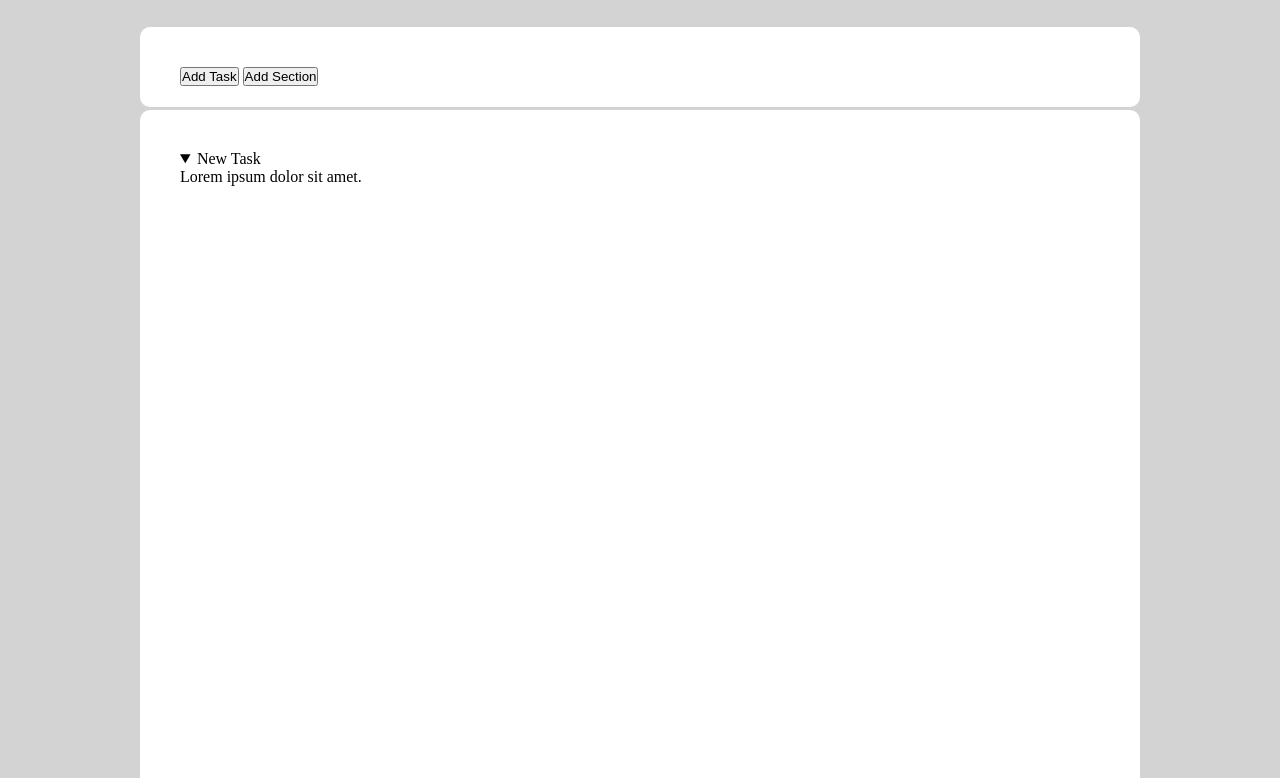
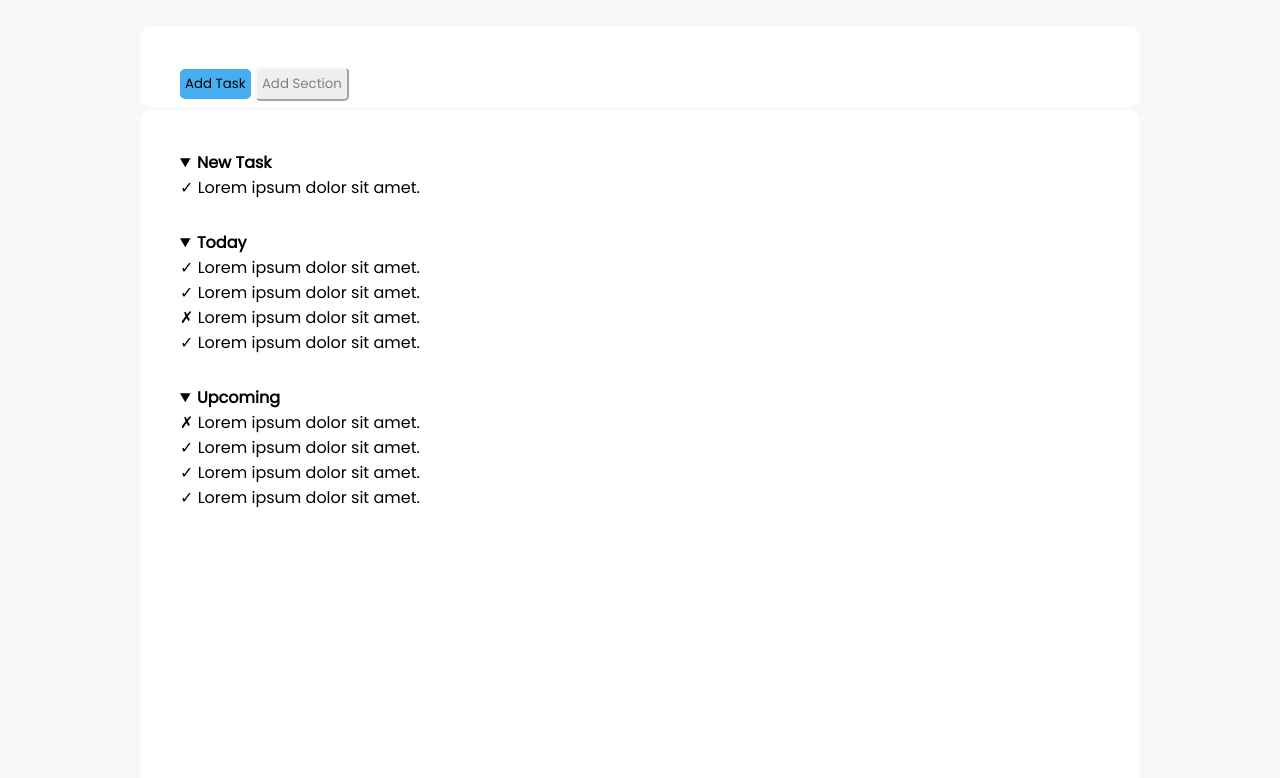
Before and after one commit to GretaFormica/html-css-toboolist, a plain HTML site: page index.html in a window 1280 px wide. Shown: the part 103-881 px from the top of the page. Drawn offline with Linux system fonts and the light colour scheme.

Commit message:
nav + css

```diff
--- a/index.html
+++ b/index.html
@@ -3,6 +3,9 @@
 <head>
     <meta charset="UTF-8">
     <title>To do list</title>
+    <link rel="preconnect" href="https://fonts.googleapis.com">
+    <link rel="preconnect" href="https://fonts.gstatic.com" crossorigin>
+    <link href="https://fonts.googleapis.com/css2?family=Poppins&display=swap" rel="stylesheet">
     <link href="./style.css" rel="stylesheet">
 </head>
 <body>
@@ -12,15 +15,45 @@
     </header>
 
     <nav class="container nav">
-        <button value="Add task">Add Task</button>
-        <button value="Add section">Add Section</button>
+        <button value="Add task" class="add task">Add Task</button>
+        <button value="Add section" class="add section">Add Section</button>
     </nav>
 
     <main class="container main">
-        <details open="false">
-            <summary>New Task</summary>
-            Lorem ipsum dolor sit amet.
-        </details>
+
+        <div class="testo alto">
+
+            <details open="false">
+                <summary><b>New Task</b></summary>
+                &check; Lorem ipsum dolor sit amet.
+            </details>
+
+        </div>
+
+        <div class="testo mezzo">
+
+            <details open="false">
+                <summary><b>Today</b></summary>
+                &check; Lorem ipsum dolor sit amet. <br>
+                &check; Lorem ipsum dolor sit amet. <br>
+                &cross; Lorem ipsum dolor sit amet. <br>
+                &check; Lorem ipsum dolor sit amet.
+            </details>
+
+        </div>
+
+        <div class="testo basso">
+
+            <details open="false">
+                <summary><b>Upcoming</b></summary>
+                &cross; Lorem ipsum dolor sit amet. <br>
+                &check; Lorem ipsum dolor sit amet. <br>
+                &check; Lorem ipsum dolor sit amet. <br>
+                &check; Lorem ipsum dolor sit amet.
+            </details>
+
+        </div>
+
 
     </main>
 
--- a/style.css
+++ b/style.css
@@ -1,11 +1,12 @@
 /* general */
 html{
-    background-color: lightgrey;
+    background-color: #f6f8f9;
 }
 *{
     margin: 0;
     padding: 0;
     box-sizing: border-box;
+    font-family: poppins;
 }
 
 /* header */
@@ -32,16 +33,44 @@ header{
     background-color: white;
     padding: 40px;
     border-radius: 10px;
+}
 
-}
+/* nav */
 
 .container.nav{
     height: 70px;
     margin-top: 30px;
 }
 
+.add{
+    box-sizing: content-box;
+    border-radius: 5px;
+    padding: 5px
+}
+
+.add.task{
+    background-color: #47adf1;
+    border: none;
+}
+
+.add.section{
+    color: gray;
+    border-color: #f6f8f9;
+}
+
+/* main */
+
 .container.main{
     height: 800px;
     margin-top: 3px;
 
 }
+
+.testo{
+    line-height: 25px;
+    margin-top: 30px;
+}
+
+.testo.alto{
+    margin-top: 0;
+}
```
